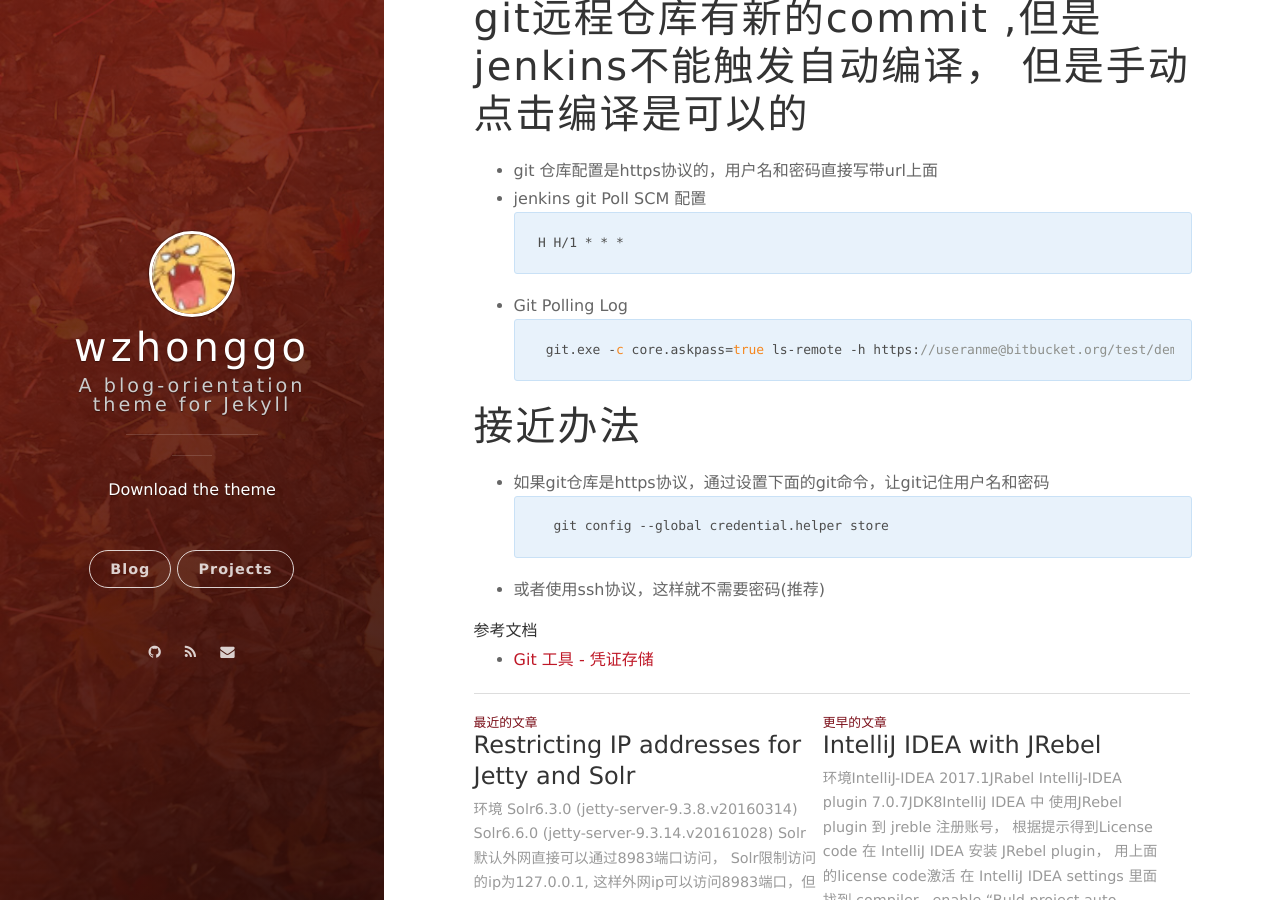
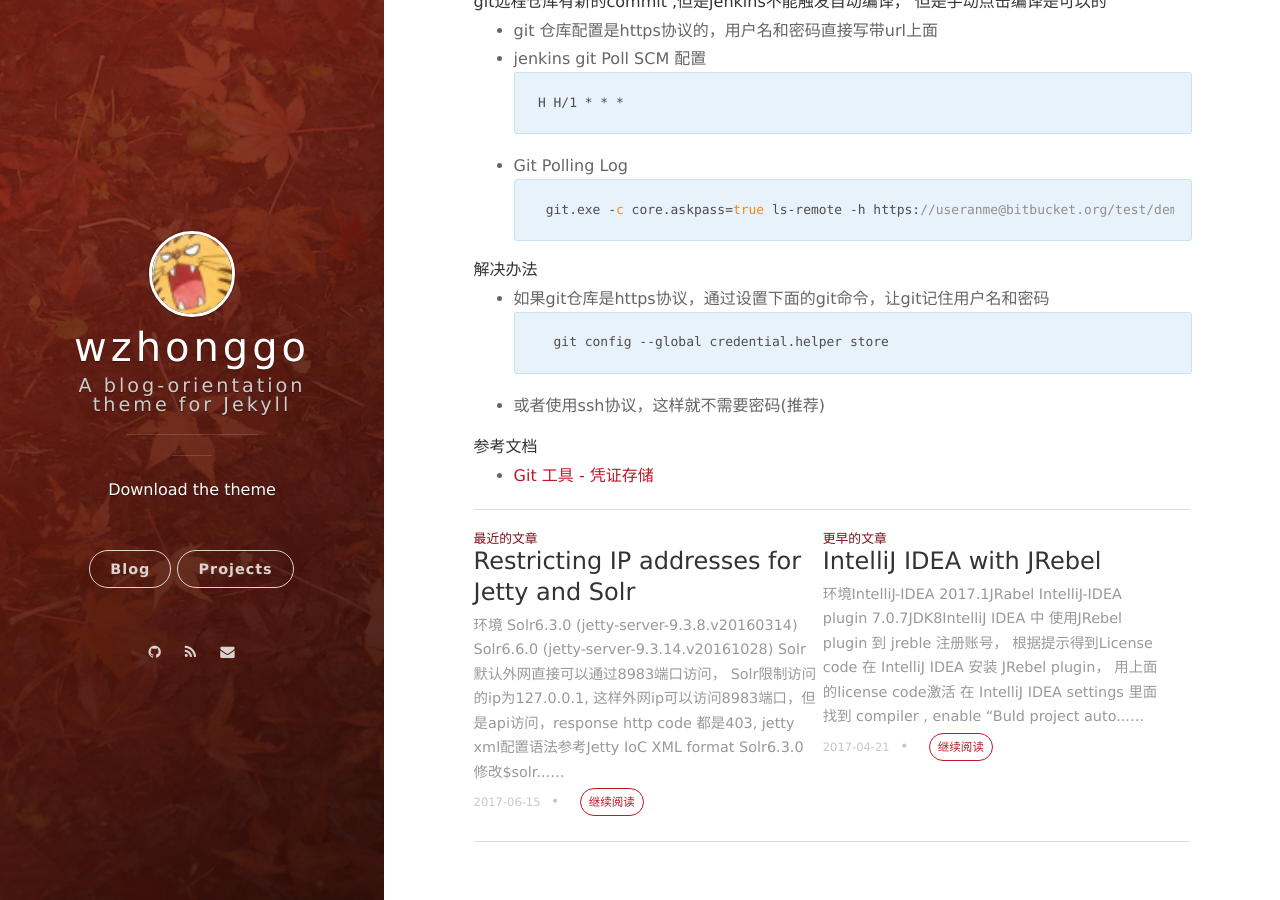
Before and after one commit to wzhonggo/fork-demo, a Jekyll site: the page built from _posts/2017-05-17-Jenkins-poll-log-error.markdown, in a window 1280 px wide and 900 px high, scrolled down 338 px. Built offline with Jekyll 4.4.1, drawn with Linux system fonts in a browser that asks for light colours; nearby versions of some CDN libraries.

Commit message:
modify
Signed-off-by: wzhonggo <wzhonggo@gmail.com>

````diff
--- a/_posts/2017-05-17-Jenkins-poll-log-error.markdown
+++ b/_posts/2017-05-17-Jenkins-poll-log-error.markdown
@@ -8,7 +8,7 @@
 * Jenkins 1.x ,2.x
 * git 2.11
 
-# git远程仓库有新的commit ,但是jenkins不能触发自动编译， 但是手动点击编译是可以的
+##### git远程仓库有新的commit ,但是jenkins不能触发自动编译， 但是手动点击编译是可以的
 * git 仓库配置是https协议的，用户名和密码直接写带url上面
 * jenkins git Poll SCM  配置
   ```txt
@@ -19,9 +19,9 @@
    git.exe -c core.askpass=true ls-remote -h https://useranme@bitbucket.org/test/demo.git 128 错误
    ```
 
-# 接近办法
+##### 解决办法
   * 如果git仓库是https协议，通过设置下面的git命令，让git记住用户名和密码
-  ```git
+  ``` git
   git config --global credential.helper store
     ```
   * 或者使用ssh协议，这样就不需要密码(推荐)
--- a/_posts/2017-06-15-Restricting-IP-addresses-for-Jetty-and-Solr.markdown
+++ b/_posts/2017-06-15-Restricting-IP-addresses-for-Jetty-and-Solr.markdown
@@ -59,7 +59,8 @@
 
 
 * Solr6.6.0 修改$solrpath/server/etc/jetty.xml添加下面 Restricting IP addresses for Jetty and Solr 之间的代码
-```xml
+
+``` xml
 <!-- =========================================================== -->
 <!-- Set handler Collection Structure                            -->
 <!-- =========================================================== -->
--- a/_posts/2017-07-14-Java-GPG-encode-and-decode.markdown
+++ b/_posts/2017-07-14-Java-GPG-encode-and-decode.markdown
@@ -9,6 +9,7 @@
 * 生成gpg的过程中执行下面命令，可以加快生成的速度
 ``` bash
 # 随机生成1百万个1K的文件
+cd /tmp
 seq 1000000 | xargs -i dd if=/dev/zero of={}.dat bs=1024 count=1
  ```
 # pom 文件中 bouncycastle dependency
````
